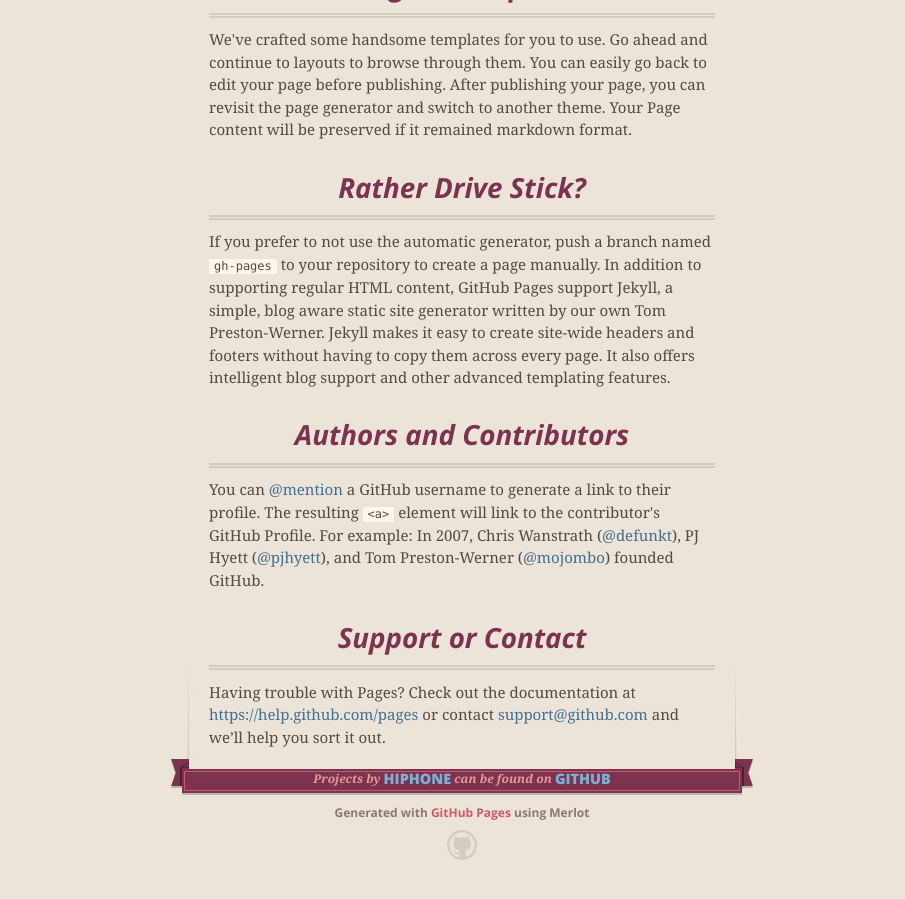
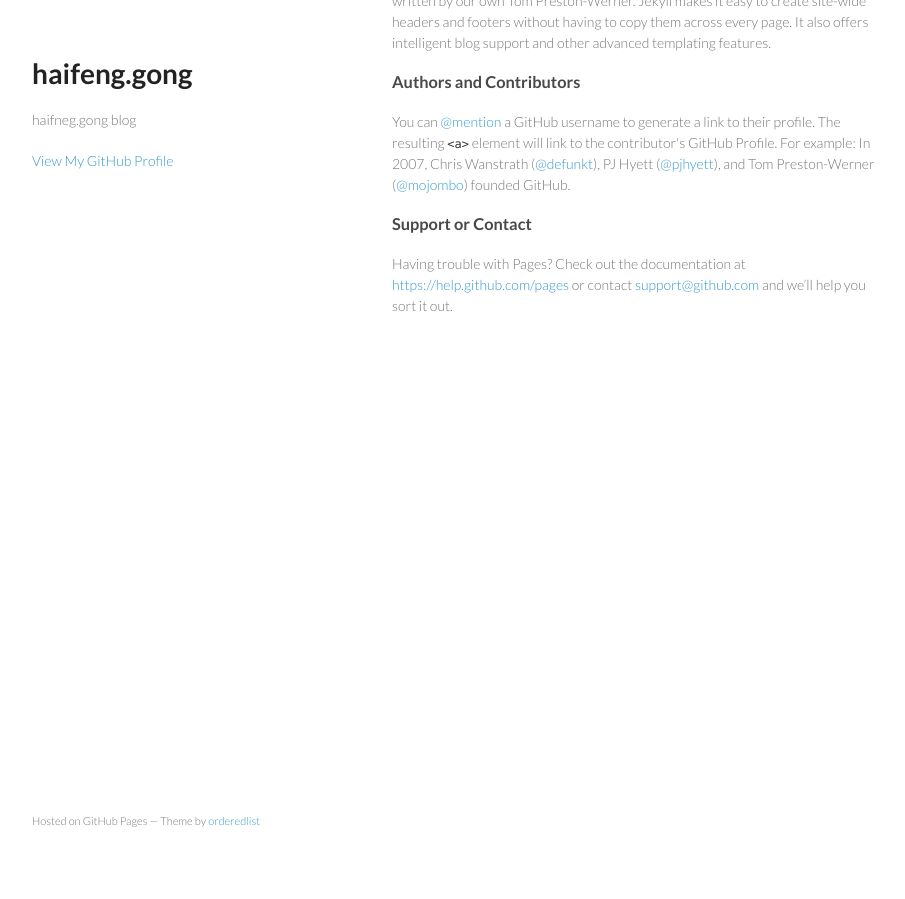
Before and after one commit to harrisgong/hiphone.github.com, a Jekyll site: the page index.html, which Jekyll copies as it is, in a window 1280 px wide and 900 px high, scrolled down 628 px. Shown: the whole window, without its empty margins (178-1083 px from the left). Built offline with Jekyll 4.4.1, drawn with Linux system fonts in a browser that asks for light colours; nearby versions of some CDN libraries; Markdown is read by kramdown in place of the engine named in the settings; after the commit the page ends 1014 px from its top, so only the background shows below that.

```diff
--- a/index.html
+++ b/index.html
@@ -1,50 +1,28 @@
-<!DOCTYPE html>
+<!doctype html>
 <html>
   <head>
-    <meta charset='utf-8'>
+    <meta charset="utf-8">
     <meta http-equiv="X-UA-Compatible" content="chrome=1">
-    <meta name="viewport" content="width=640">
+    <title>haifeng.gong by hiphone</title>
 
-    <link rel="stylesheet" href="stylesheets/core.css" media="screen">
-    <link rel="stylesheet" href="stylesheets/mobile.css" media="handheld, only screen and (max-device-width:640px)">
+    <link rel="stylesheet" href="stylesheets/styles.css">
     <link rel="stylesheet" href="stylesheets/github-light.css">
-
-    <script type="text/javascript" src="javascripts/modernizr.js"></script>
-    <script type="text/javascript" src="https://ajax.googleapis.com/ajax/libs/jquery/1.7.1/jquery.min.js"></script>
-    <script type="text/javascript" src="javascripts/headsmart.min.js"></script>
-    <script type="text/javascript">
-      $(document).ready(function () {
-        $('#main_content').headsmart()
-      })
-    </script>
-    <title>haifeng.gong by hiphone</title>
+    <meta name="viewport" content="width=device-width, initial-scale=1, user-scalable=no">
+    <!--[if lt IE 9]>
+    <script src="//html5shiv.googlecode.com/svn/trunk/html5.js"></script>
+    <![endif]-->
   </head>
-
   <body>
-    <a id="forkme_banner" href="https://github.com/hiphone">View on GitHub</a>
-    <div class="shell">
-
+    <div class="wrapper">
       <header>
-        <span class="ribbon-outer">
-          <span class="ribbon-inner">
-            <h1>haifeng.gong</h1>
-            <h2>haifneg.gong blog</h2>
-          </span>
-          <span class="left-tail"></span>
-          <span class="right-tail"></span>
-        </span>
-      </header>
-
-      <div id="no-downloads">
-        <span class="inner">
-        </span>
-      </div>
+        <h1>haifeng.gong</h1>
+        <p>haifneg.gong blog</p>
 
 
-      <span class="banner-fix"></span>
+        <p class="view"><a href="https://github.com/hiphone">View My GitHub Profile</a></p>
 
-
-      <section id="main_content">
+      </header>
+      <section>
         <h3>
 <a id="welcome-to-github-pages" class="anchor" href="#welcome-to-github-pages" aria-hidden="true"><span class="octicon octicon-link"></span></a>Welcome to GitHub Pages.</h3>
 
@@ -77,21 +55,11 @@
 
 <p>Having trouble with Pages? Check out the documentation at <a href="https://help.github.com/pages">https://help.github.com/pages</a> or contact <a href="mailto:support@github.com">support@github.com</a> and we’ll help you sort it out.</p>
       </section>
-
       <footer>
-        <span class="ribbon-outer">
-          <span class="ribbon-inner">
-            <p>Projects by <a href="https://github.com/hiphone">hiphone</a> can be found on <a href="https://github.com/hiphone">GitHub</a></p>
-          </span>
-          <span class="left-tail"></span>
-          <span class="right-tail"></span>
-        </span>
-        <p>Generated with <a href="https://pages.github.com">GitHub Pages</a> using Merlot</p>
-        <span class="octocat"></span>
+        <p><small>Hosted on GitHub Pages &mdash; Theme by <a href="https://github.com/orderedlist">orderedlist</a></small></p>
       </footer>
-
     </div>
-
+    <script src="javascripts/scale.fix.js"></script>
 
   </body>
 </html>
```
